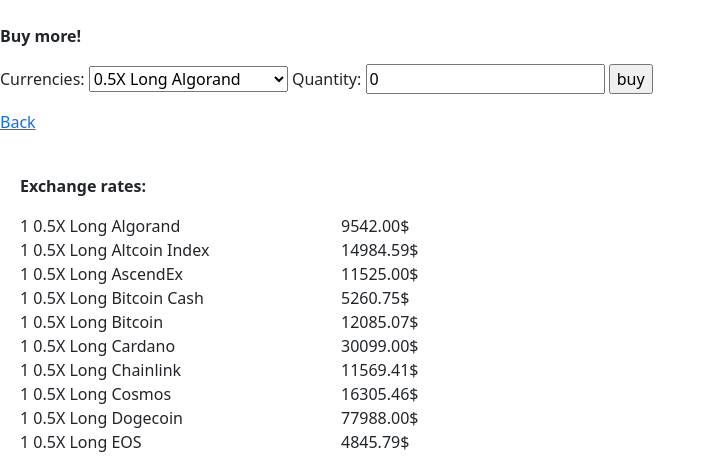
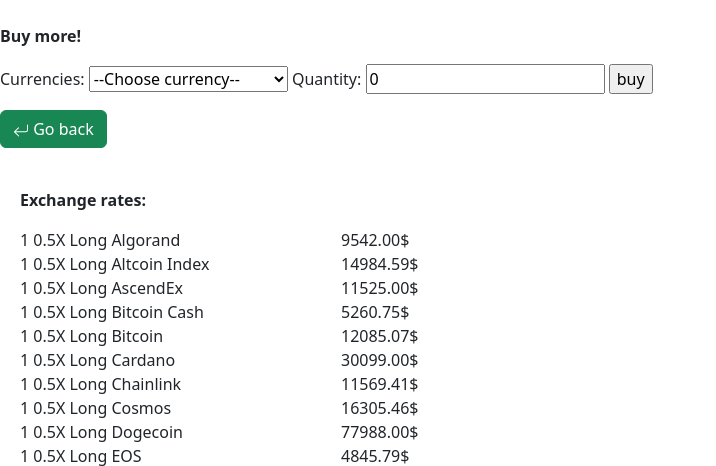
Before and after one commit to ArielGaladriel/fakecryptobuyer, a Django app: page /buy/ in a window 1280 px wide. Shown: the part 81-547 px from the top of the page, without its empty margins (0-716 px from the left). Run offline with Django 4.2, Linux system fonts and the light colour scheme; data comes from the database, SQL or seed files in the repository; both versions use the stored data as it was after the commit.

Commit message:
version 1.1.2. little improvement for buy page

```diff
--- a/fakecryptobuyerApp/forms.py
+++ b/fakecryptobuyerApp/forms.py
@@ -20,8 +20,8 @@ class CustomUserChangeForm(UserChangeForm):
 
 class Bin(forms.Form):
     model = CryptoData.objects.all()[1:11].values()
-    crypto_name = [row['crypto_name'] for row in model]
-    human_name = [row['human_name'] for row in model]
+    crypto_name = ['default_value'] + [row['crypto_name'] for row in model]
+    human_name = ['--Choose currency--'] + [row['human_name'] for row in model]
     choises = zip(crypto_name, human_name)
     currencies = forms.ChoiceField(choices = choises)
     quantity = forms.IntegerField(min_value=0, max_value=10000, initial=0, widget=forms.TextInput)
--- a/fakecryptobuyerApp/templates/fakecryptobuyerApp/purchase.html
+++ b/fakecryptobuyerApp/templates/fakecryptobuyerApp/purchase.html
@@ -9,8 +9,16 @@
 <span id="result2"></span>
 <input type="submit" value="buy">
     </form>
-
-<p><a href="{% url 'main' %}">Back</a></p>
+{% if messages %}
+<ul class="messages" style="color: green;">
+    {% for message in messages %}
+    <li{% if message.tags %} class="{{ message.tags }}"{% endif %}>{{ message }}</li>
+    {% endfor %}
+</ul>
+{% endif %}
+<a href="{% url 'main' %}" ><button type="button" class="btn btn-success"><svg xmlns="http://www.w3.org/2000/svg" width="16" height="16" fill="currentColor" class="bi bi-arrow-return-left" viewBox="0 0 16 16">
+    <path fill-rule="evenodd" d="M14.5 1.5a.5.5 0 0 1 .5.5v4.8a2.5 2.5 0 0 1-2.5 2.5H2.707l3.347 3.346a.5.5 0 0 1-.708.708l-4.2-4.2a.5.5 0 0 1 0-.708l4-4a.5.5 0 1 1 .708.708L2.707 8.3H12.5A1.5 1.5 0 0 0 14 6.8V2a.5.5 0 0 1 .5-.5z"></path>
+</svg> Go back </button></a>
 
    <script>
    {
--- a/fakecryptobuyerApp/views.py
+++ b/fakecryptobuyerApp/views.py
@@ -1,9 +1,11 @@
 from django.shortcuts import render, redirect
 from django.contrib.auth import authenticate, login
+from django.contrib import messages
 from .forms import CustomUserCreationForm, Bin
 from .models import CryptoData, CustomUser
 import requests
 import json
+
 
 def main_page(request):
     context = CryptoData.objects.all()[1:11]
@@ -48,7 +50,8 @@ def buy(request):
                 spend = str(round(cost*quantity,2))
             user_data.pocket[name] = {'readable_name': readable_name, 'quantity': quantity, 'spend': spend}
             user_data.save()
-            return redirect('main')
+            messages.success(request, 'Your purchase has been successful')
+            return redirect('buy')
     else:
         form = Bin()
     extra_content = currency_list()
```
Also changed, not shown: db.sqlite3.
